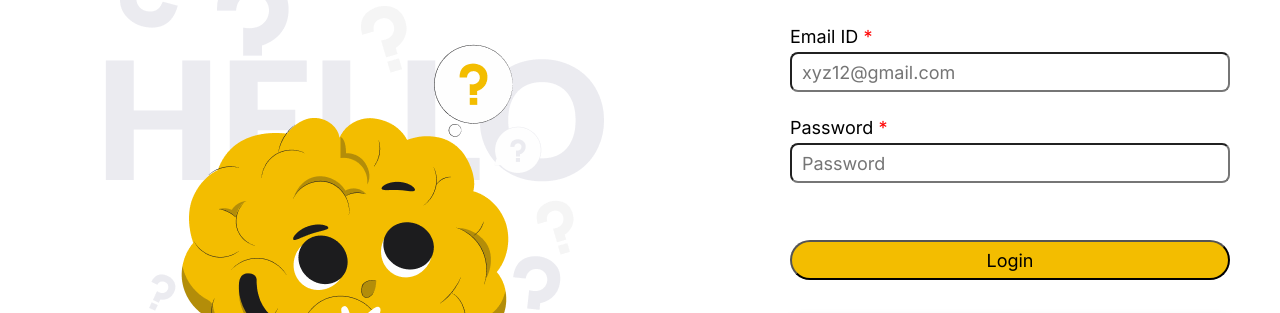
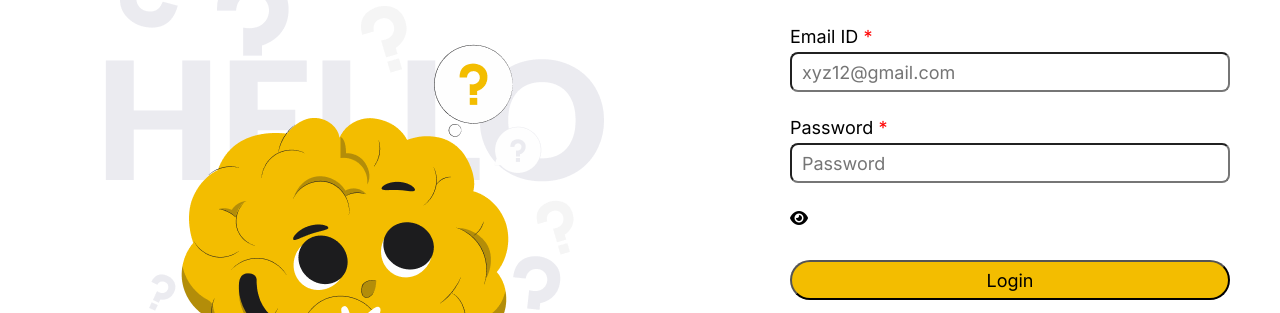
Before and after one commit to SyedA23/Quiz_App, a plain HTML site: page index.html in a window 1280 px wide. Shown: the part 139-452 px from the top of the page. Drawn offline with Linux system fonts and the light colour scheme; a web font is replaced by a local one.

Commit message:
Fixed the structure part of the website

```diff
--- a/index.html
+++ b/index.html
@@ -5,6 +5,11 @@
     <meta name="viewport" content="width=device-width, initial-scale=1.0" />
     <title>Quiz App</title>
     <link rel="stylesheet" href="./css/style.css" />
+    <!-- Font Awesome CDN -->
+    <link
+      rel="stylesheet"
+      href="https://cdnjs.cloudflare.com/ajax/libs/font-awesome/6.5.0/css/all.min.css"
+    />
   </head>
 
   <body>
@@ -31,12 +36,20 @@
           <label for="password"
             >Password <span class="mandatory">*</span>
           </label>
+          <div class="password-wrapper">
             <input
               type="password"
               name="password"
               id="password"
               placeholder="Password"
             />
+            <i
+              class="fa-solid fa-eye toggle-eye"
+              id="eyeIcon"
+              onclick="togglePassword()"
+            ></i>
+          </div>
+
           <span id="password-err" style="color: red"></span>
           <br />
           <button id="login" onclick="login()">Login</button>
```
Lines whose indentation alone changed are shown as unchanged.
